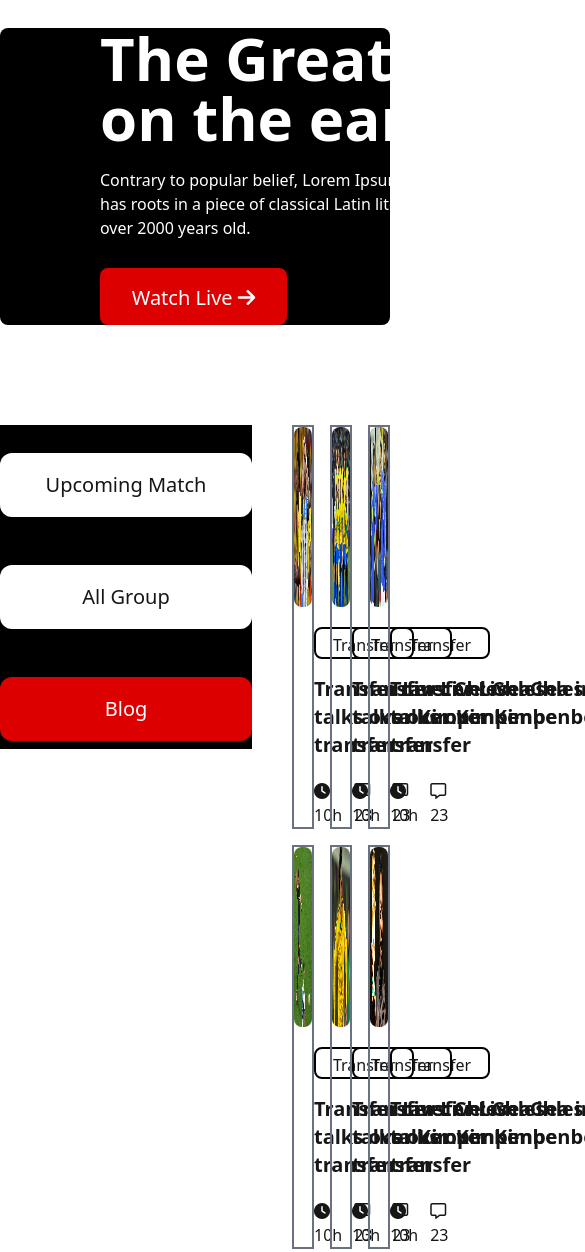
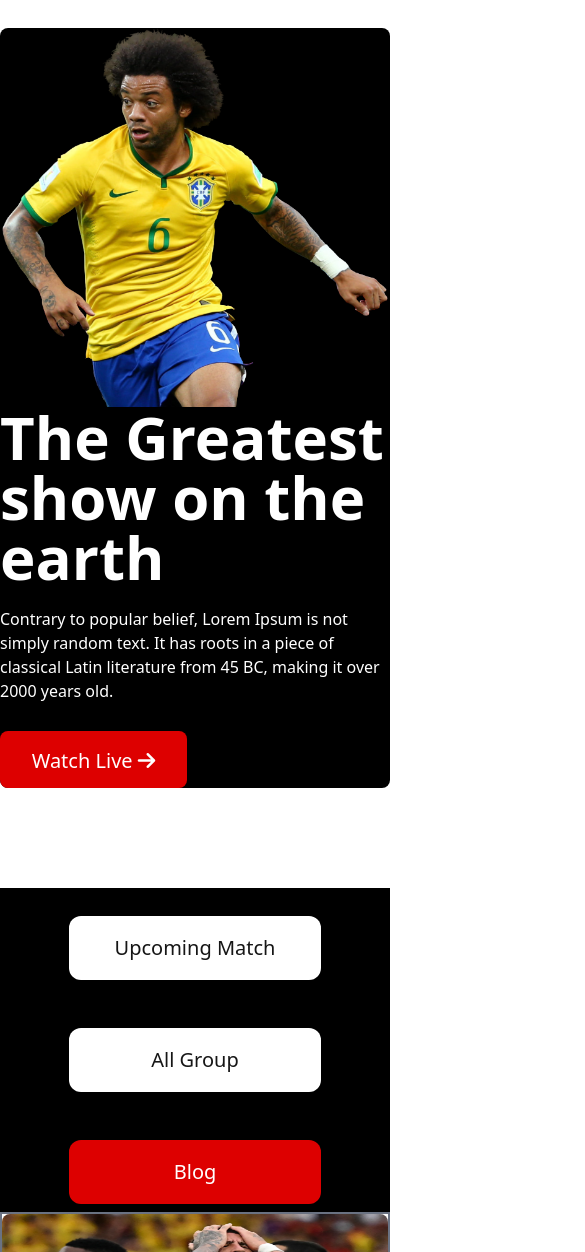
Before and after one commit to harunhira69/fifa-responsive, a plain HTML site: page index.html in a window 390 px wide. Shown: the top 1252 px of the page, 585 px wide, since content can reach past the window. Drawn offline with nearby package versions, Linux system fonts and the light colour scheme.

Commit message:
responsive small device

```diff
--- a/index.html
+++ b/index.html
@@ -10,10 +10,13 @@
 </head>
 
 <body>
+<!-- Banner Section -->
+
+
 <header class="max-w-[1240px] mx-auto bg-black rounded-lg">
-<div class="flex mt-7 items-center">
-    <div class="ml-25 ">    <h3 class="font-bold text-6xl text-[#FFFFFF] w-[568px] sm:w-full ">The Greatest show on the earth</h3>
-<p class="text-white mt-5 w-[541px] ">Contrary to popular belief, Lorem Ipsum is not simply
+<div class="flex flex-col-reverse md:flex-row mt-7 items-center">
+    <div class="md:ml-24 ">    <h3 class="font-bold text-6xl text-[#FFFFFF] md:w-[568px] w-full ">The Greatest show on the earth</h3>
+<p class="text-white mt-5 w-full md:w-[541px] ">Contrary to popular belief, Lorem Ipsum is not simply
 random text. It has roots in a piece of classical Latin literature from 45 BC, making it over 2000 years old.</p>
 <button class=" mt-7 w-[187px] h-[57px] rounded-lg bg-[#DD0000] text-[#FFFFFF] text-xl font-medium py-4 px-6">Watch Live <i class="fa-solid fa-arrow-right"></i></button>
 </div>
@@ -24,18 +27,24 @@ random text. It has roots in a piece of classical Latin literature from 45 BC, m
 </header>
 <main class="max-w-[1240px] mx-auto mt-25">
     <section>
-         <div class="flex gap-10 md:flex-col">
-              <div class="bg-black flex flex-col  items-center h-fit md:flex-row gap-5 w-full md:bg-transparent md:justify-center ">
+         <div class="grid grid-cols-12">
+              <div class="bg-black col-span-12 lg:col-span-4 flex flex-col  items-center h-fit md:flex-row gap-5 w-full md:bg-transparent justify-center ">
             <button class="md:border-2 border-gray-600 w-[252px] h-[64px] rounded-xl py-4 px-9 font-medium text-xl bg-white mt-7 text-[#161616]">Upcoming Match</button>
             <button class=" md:border-2 border-gray-600 w-[252px] h-[64px] rounded-xl py-4 px-9 font-medium text-xl bg-white mt-7 text-[#161616]">All Group</button>
             <button class="w-[252px] h-[64px] rounded-xl py-4 px-9 font-medium text-xl bg-[#DD0000] mt-7 text-white mb-2">Blog</button>
            </div>
-           <div class="grid grid-cols-3 gap-4 md:grid-cols-2 lg:grid-cols-2">
+
+        <!-- Card section -->
+         <div class="col-span-12 lg:col-span-8">
+
+
+
+           <div class="grid grid-cols-1  gap-4 md:grid-cols-2 lg:grid-cols-3">
             <div class="border-2 border-gray-500">
                 <img class="h-[180px] w-full rounded-lg " src="assets/img/matches/matches_2.webp" alt="">
                     <div class="ml-5">
                           <button class="w-[100px] h-[32px]  px-4 py-1 font-medium text-[#161616] border-2 border-black rounded-lg mt-5">Transfer</button>
-                <h3 class="font-semibold text-[#161616] text-xl w-[272px] mt-4">Transfer Live: Chlesea in talks over Kimpenbe transfer</h3>
+                <h3 class="font-semibold text-[#161616] text-xl w-full md:w-[272px] mt-4">Transfer Live: Chlesea in talks over Kimpenbe transfer</h3>
                 <div class="flex gap-3 text-[#161616] mt-5">
                     <span><i class="fa-solid fa-clock"></i> 10h</span>
                     <span><i class="fa-regular fa-message"></i> 23</span>
@@ -104,15 +113,17 @@ random text. It has roots in a piece of classical Latin literature from 45 BC, m
             </div>
                     </div>
            </div>
+           </div>
          </div>
     </section>
 </main>
 </body>
+<!-- Footer section -->
 <footer class="mt-20 bg-black">
 <h3 class="font-semibold text-4xl pt-10 text-[#FFFFFF] text-center">
     Goal
 </h3>
-<hr class="mt-10 text-[#FFFFFF] mx-auto w-[1320px]">
+<hr class="mt-10 text-[#FFFFFF] mx-auto w-[90%] md:w-[1320px]">
 <div>
     <ul class="flex justify-center gap-10 mt-12">
         <li class="list-none"><a class="no-underline font-medium text-[#B9B9B9]" href="#">Contact Us</a></li>
```
